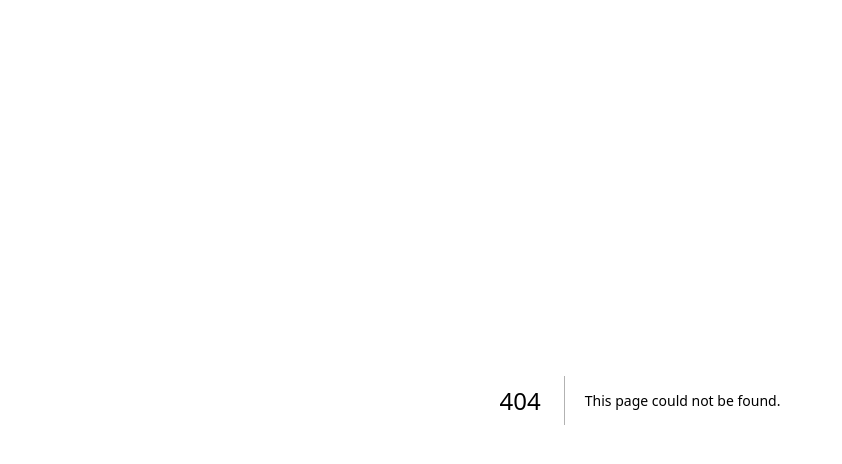
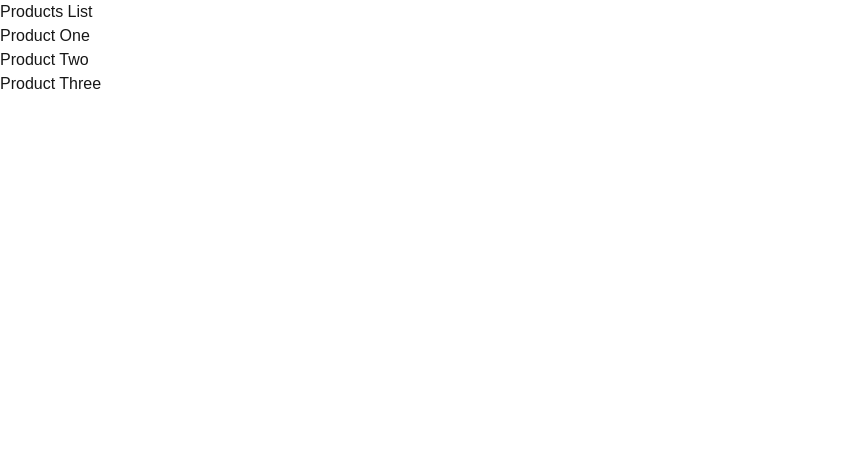
Before and after one commit to narayaabinnadhikari/Next14-practice-and-revision, a Next.js app: page /products in a window 1280 px wide. Before the commit this address had no page. Shown: the top 464 px of the page, without its empty margins (0-842 px from the left). Built offline with nearby package versions, Linux system fonts and the light colour scheme.

Commit message:
7 Dynamic routes product

```diff
--- /dev/null
+++ b/src/app/products/[productId]/page.tsx
@@ -0,0 +1,11 @@
+import React from 'react'
+
+export default function ProductDetails( { params }: {
+    params: {
+        productId: string
+    }
+}) {
+  return (
+    <h1>Details about Product {params.productId} </h1>
+  )
+}
--- /dev/null
+++ b/src/app/products/page.tsx
@@ -0,0 +1,14 @@
+import React from 'react'
+
+export default function ProductLists() {
+  return (
+    <div>
+        <h1>
+            Products List
+        </h1>
+        <h2>Product One</h2>
+        <h2>Product Two</h2>
+        <h2>Product Three</h2>
+    </div>
+  )
+}
```
